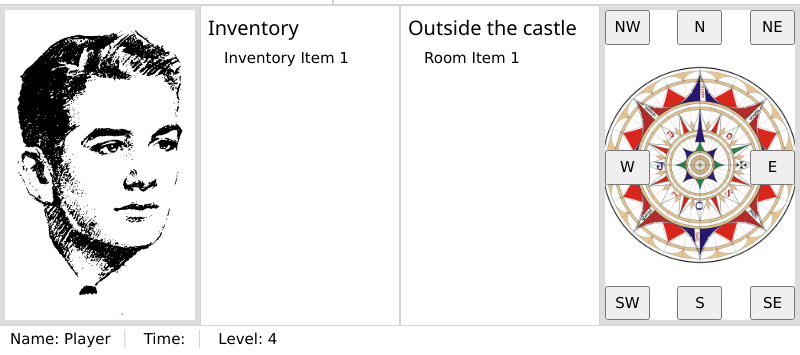
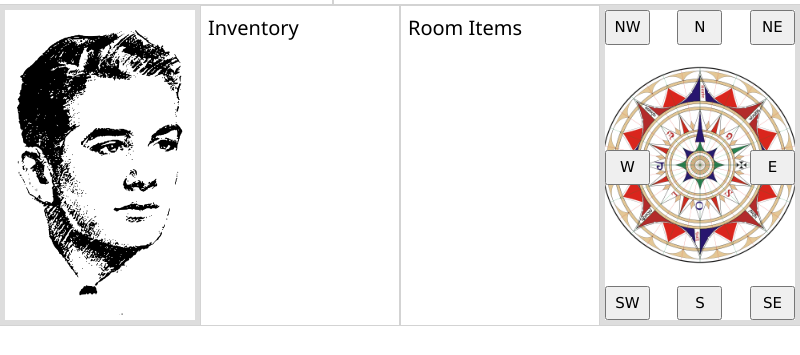
Before and after one commit to sh4peshift3r/gaggle, an Electron app: page index.html in a window 800 px wide. Shown: the part 445-800 px from the top of the page. Drawn offline with Linux system fonts and the light colour scheme; no server answers.

Commit message:
more changes

```diff
--- a/index.html
+++ b/index.html
@@ -24,12 +24,12 @@
 
       <div id="inventory-area" class="w3-col s3">
         <h4 class="list-header">Inventory</h4>
-        <button class="list-item w3-button">Inventory Item 1</button>
+        <!-- <button class="list-item w3-button">Inventory Item 1</button> -->
       </div>
 
       <div id="visible-area" class="w3-col s3">
-        <h4 class="list-header">Outside the castle</h4>
-        <button class="list-item w3-button">Room Item 1</button>
+        <h4 class="list-header">Room Items</h4>
+        <!-- <button class="list-item w3-button">Room Item 1</button> -->
       </div>
 
       <div id="room-area" class="w3-col s3 imgcell">
@@ -45,9 +45,9 @@
 
     </div>
     <div id="footer-row"">
-      <label>Name: Player</label>
-      <label id="current-time">Time:</label>
-      <label>Level: 4</label>
+      <!-- <label>Name: Player</label> -->
+      <!-- <label id="current-time">Time:</label> -->
+      <!-- <label>Level: 4</label> -->
     </div>
   </body>
 
--- a/room.js
+++ b/room.js
@@ -1,3 +1,5 @@
+const {sandbox} = require('./game')
+
 directions = {
     'N': 'S',
     'NE': 'SW',
```
Also changed, not shown: game.js (+13 -4 lines).
